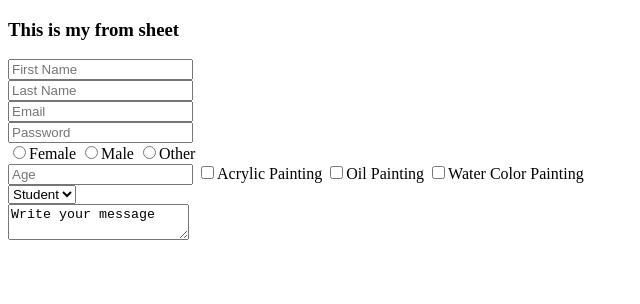
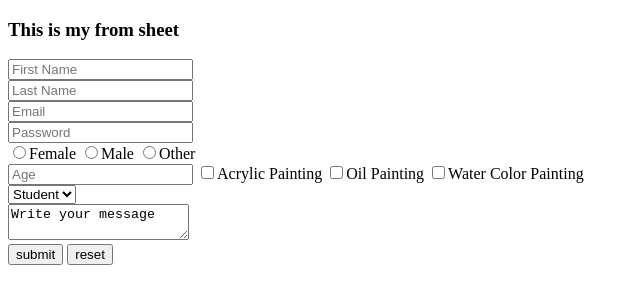
Before and after one commit to hasinamitu/test-exam-github, a plain HTML site: page from.html in a window 1280 px wide. Shown: the whole page, without its empty margins (0-640 px from the left). Drawn offline with Linux system fonts and the light colour scheme.

Commit message:
fifth commit

```diff
--- a/from.html
+++ b/from.html
@@ -25,6 +25,8 @@
         <option value="Student">Student</option>
     </select><br>
     <textarea name="checkbox" id="">Write your message</textarea><br>
+    <input type="button" value="submit">
+    <input type="reset" value="reset"><br>
 
 </body>
 </html>
```
